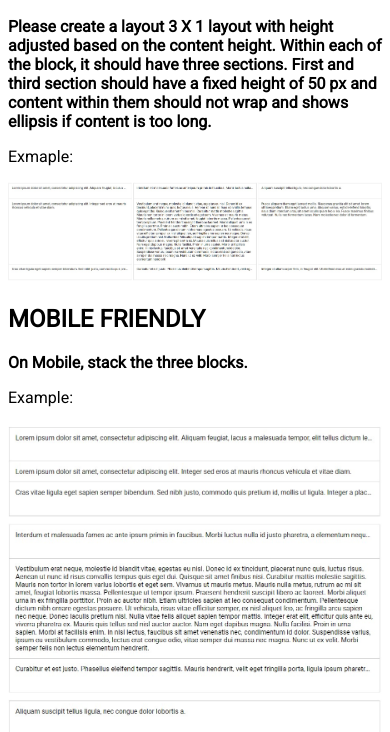
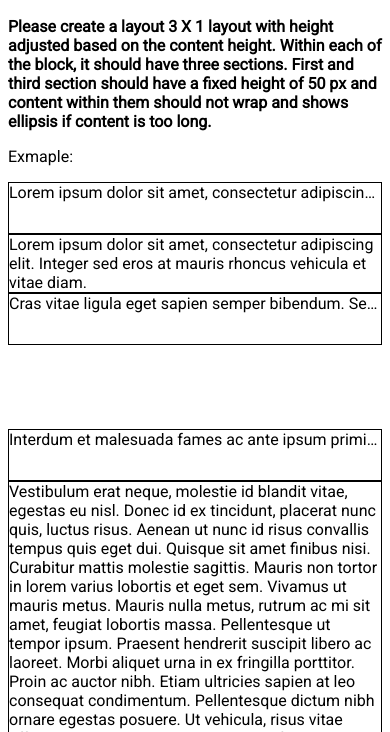
Before and after one commit to daniel865/test-inxeption, a plain HTML site: page index.html in a window 390 px wide. Shown: the part 112-844 px from the top of the page. Drawn offline with Linux system fonts and the light colour scheme.

Commit message:
Finish test

```diff
--- a/index.html
+++ b/index.html
@@ -11,7 +11,7 @@
             <h2>Layout</h2>
             <p><strong>Please create a layout 3 X 1 layout with height adjusted based on the content height. Within each of the block, it should have three sections. First and third section should have a fixed height of 50 px and content within them should not wrap and shows ellipsis if content is too long.</strong></p>
             <p>Exmaple:</p>
-            <!-- <div class="exmaple-1">
+            <div class="exmaple-1">
                 <div class="cell">
                     <div class="cell-header">Lorem ipsum dolor sit amet, consectetur adipiscing elit. Aliquam feugiat, lacus a malesuada tempor, elit tellus dictum leo, eu dapibus elit sem sed ipsum.</div>
                     <div class="cell-body">Lorem ipsum dolor sit amet, consectetur adipiscing elit. Integer sed eros at mauris rhoncus vehicula et vitae diam.</div>
@@ -19,8 +19,8 @@
                 </div>
                 <div class="cell">
                     <div class="cell-header">Interdum et malesuada fames ac ante ipsum primis in faucibus. Morbi luctus nulla id justo pharetra, a elementum neque egestas.</div>
-                    <div class="cell-body">Vestibulum erat neque, molestie id blandit vitae, egestas eu nisl. Donec id ex tincidunt, placerat nunc quis, luctus risus. Aenean ut nunc id risus convallis tempus quis eget dui. Quisque sit amet finibus nisi. Curabitur mattis molestie sagittis. Mauris non tortor in lorem varius lobortis et eget sem. Vivamus ut mauris metus. Mauris nulla metus, rutrum ac mi sit amet, feugiat lobortis massa. Pellentesque ut tempor ipsum. Praesent hendrerit suscipit libero ac laoreet. Morbi aliquet urna in ex fringilla porttitor. Proin ac auctor nibh. Etiam ultricies sapien at leo consequat condimentum. Pellentesque dictum nibh ornare egestas posuere. Ut vehicula, risus vitae efficitur semper, ex nisl aliquet leo, ac fringilla arcu sapien nec neque.
-
+                    <div class="cell-body">
+                        Vestibulum erat neque, molestie id blandit vitae, egestas eu nisl. Donec id ex tincidunt, placerat nunc quis, luctus risus. Aenean ut nunc id risus convallis tempus quis eget dui. Quisque sit amet finibus nisi. Curabitur mattis molestie sagittis. Mauris non tortor in lorem varius lobortis et eget sem. Vivamus ut mauris metus. Mauris nulla metus, rutrum ac mi sit amet, feugiat lobortis massa. Pellentesque ut tempor ipsum. Praesent hendrerit suscipit libero ac laoreet. Morbi aliquet urna in ex fringilla porttitor. Proin ac auctor nibh. Etiam ultricies sapien at leo consequat condimentum. Pellentesque dictum nibh ornare egestas posuere. Ut vehicula, risus vitae efficitur semper, ex nisl aliquet leo, ac fringilla arcu sapien nec neque.
                         Donec iaculis pretium nisl. Nulla vitae felis aliquet sapien tempor mattis. Integer erat elit, efficitur quis ante eu, viverra pharetra ex. Mauris quis tellus sed nisl auctor auctor. Nam eget dapibus magna. Nulla facilisi. Proin in urna sapien. Morbi at facilisis enim. In nisi lectus, faucibus sit amet venenatis nec, condimentum id dolor. Suspendisse varius, ipsum eu vestibulum commodo, lectus erat congue odio, vitae semper dui massa nec magna. Nunc ut ex velit. Morbi semper felis non lectus elementum hendrerit.</div>
                     <div class="cell-footer">Curabitur et est justo. Phasellus eleifend tempor sagittis. Mauris hendrerit, velit eget fringilla porta, ligula ipsum pharetra orci, porttitor venenatis dui tellus at elit.</div>
                 </div>
@@ -29,7 +29,7 @@
                     <div class="cell-body">Fusce aliquam diam eget laoreet mollis. Maecenas gravida elit sit amet lorem ultrices pretium. Etiam eget luctus urna. Aliquam varius, est id eleifend lobortis, risus diam interdum arcu, sit amet iaculis quam leo a leo. Fusce maximus finibus volutpat. Nulla nec fermentum lacus. Nam molestie nec dolor id fermentum.</div>
                     <div class="cell-footer">Integer at ullamcorper felis, in feugiat elit. Ut eleifend eros at enim gravida molestie. Etiam eu elit et mauris pharetra convallis. Ut id orci at ex dapibus sodales. Proin id ex non elit interdum fermentum quis id lectus.</div>
                 </div>
-            </div> -->
+            </div>
             <img src="layout.jpg"/>
         </section>
         <section>
@@ -55,17 +55,31 @@
                                 console.log('clicked on ', i);
                             });
                         }
+
+                        // My Changes
+                        buttons.forEach((btn, index) => {
+                            btn.addEventListener("click", (event) => {
+                                console.log('clicked on', index + 1)
+                            })
+                        })
                 </code>
             </pre>
+            <p>Solution: It's due the way that query selector works beacuse only target the last element</p>
         </section>
         <script>
             var buttons = document.querySelectorAll('button');
 
-            for (var i = 0; i < buttons.length; i++) {
+            buttons.forEach((btn, index) => {
+                btn.addEventListener("click", (event) => {
+                    console.log('clicked on', index + 1)
+                })
+            })
+
+            /*for (var i = 0; i < buttons.length; i++) {
                 buttons[i].addEventListener('click', function () {
                     console.log('clicked on ', i);
                 });
-            }
+            }*/
         </script>
     </body>
 </html>
--- a/style.css
+++ b/style.css
@@ -1,10 +1,59 @@
 * {
-  font-family: 'Roboto', sans-serif; }
+  font-family: "Roboto", sans-serif;
+}
 
-h1, h2 {
-  text-transform: uppercase; }
+h1,
+h2 {
+  text-transform: uppercase;
+}
 
 section img {
-  width: 100%; }
+  width: 100%;
+}
+
+.exmaple-1 {
+  padding-bottom: 2em;
+  display: grid;
+  grid-template-columns: repeat(auto-fit, minmax(500px, 1fr));
+  grid-gap: 0.5em;
+  grid-auto-columns: 100px;
+}
+
+.cell {
+  grid-gap: 0.5em;
+  overflow: hidden;
+}
+
+.cell-body {
+  display: grid;
+  grid-template-rows: repeat(auto-fit, minmax(320px, 1fr));
+  grid-auto-rows: minmax(min-content, max-content);
+}
+
+.cell-header,
+.cell-body,
+.cell-footer {
+  border: 1px solid black;
+}
+
+.cell-header,
+.cell-footer {
+  height: 50px;
+  white-space: nowrap;
+  overflow: hidden;
+  text-overflow: ellipsis;
+}
+
+@media only screen and (max-width: 600px) {
+  .exmaple-1 {
+    display: grid;
+    grid-template-rows: 1fr auto 1fr;
+    grid-template-columns: 1fr;
+  }
+  .cell-body {
+    display: grid;
+    grid-template-rows: auto;
+  }
+}
 
 /*# sourceMappingURL=style.css.map */
```
